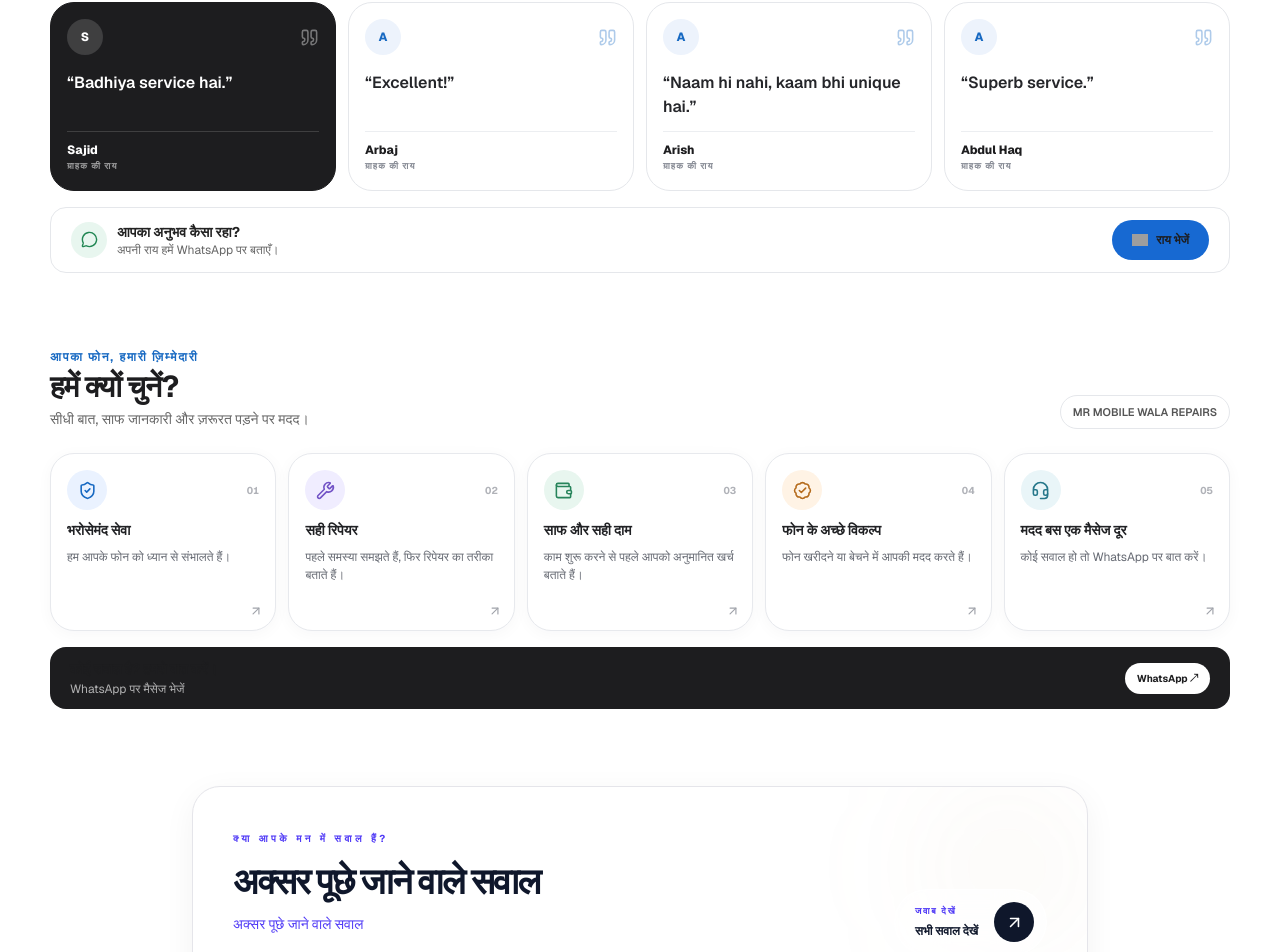
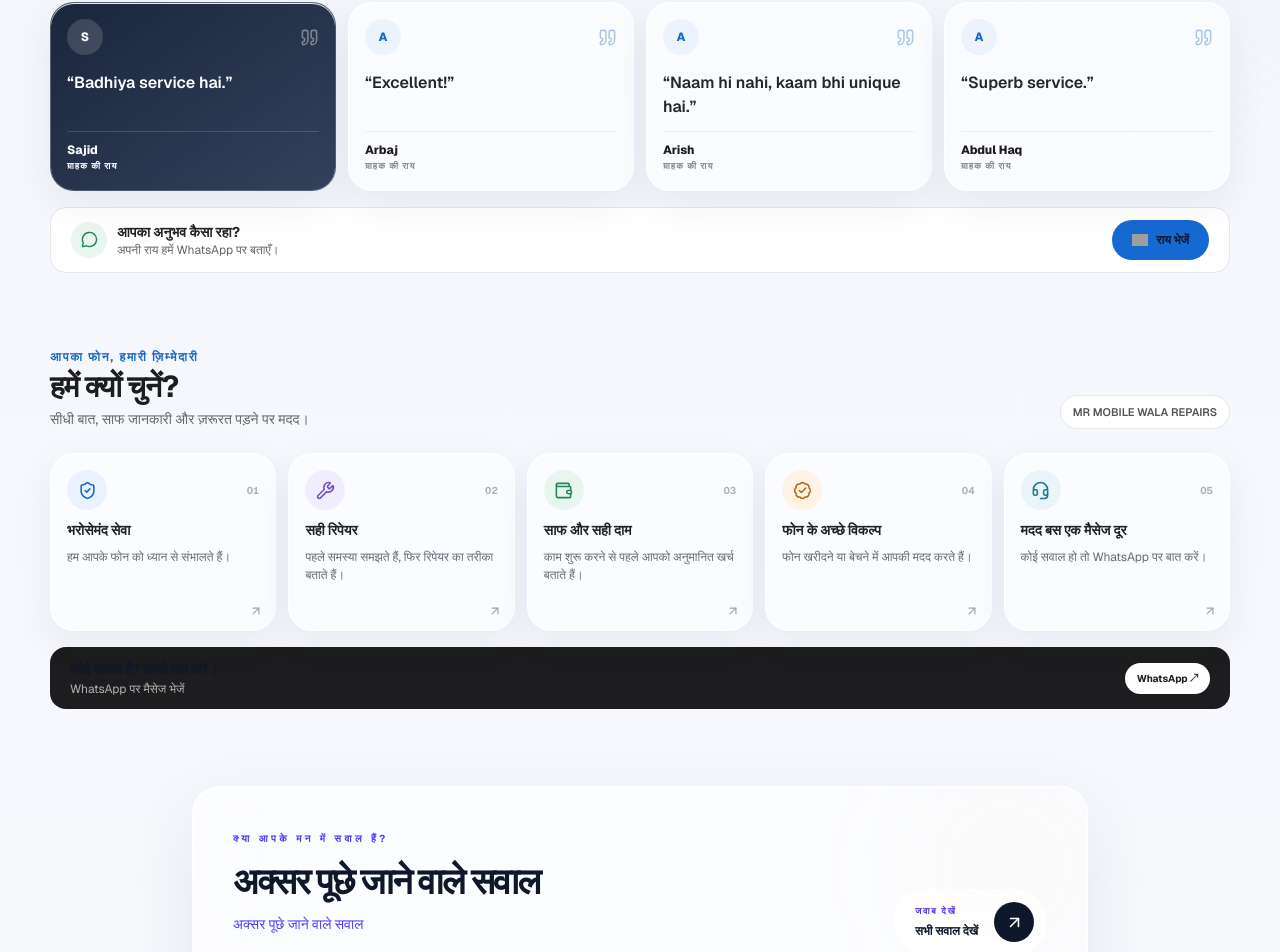
Before and after one commit to ShahbajKhan05/mr-mobile-wala-repairs, a Next.js app: page / in a window 1280 px wide. Shown: the part 2507-3459 px from the top of the page. Built offline with nearby package versions, Linux system fonts and the light colour scheme; grey boxes are pictures that could not be loaded.

Commit message:
feat(ui): add premium customer glassmorphism and silky hover motion

```diff
--- a/src/app/globals.css
+++ b/src/app/globals.css
@@ -504,3 +504,75 @@ svg {
     padding-right: 0.875rem !important;
   }
 }
+
+
+/* ========================================
+   CUSTOMER GLASSMORPHISM + SILKY MOTION
+   Scoped to the public customer experience.
+======================================== */
+.customer-site {
+  --customer-ink: #111827;
+  --customer-muted: #667085;
+  --customer-blue: #1769d2;
+  background: #f4f6fb;
+  background-image:
+    radial-gradient(ellipse at 8% 8%, rgba(194, 216, 255, .42), transparent 34%),
+    radial-gradient(ellipse at 92% 28%, rgba(225, 213, 255, .38), transparent 32%),
+    linear-gradient(180deg, #fbfcff 0%, #f3f6fb 52%, #fafbff 100%);
+  color: var(--customer-ink);
+}
+.customer-site .glass-page,
+.customer-site #services { background: transparent !important; }
+.customer-site .glass-panel,
+.customer-site .glass-card {
+  border: 1px solid rgba(255,255,255,.76);
+  background: rgba(255,255,255,.58);
+  box-shadow: 0 18px 55px rgba(32,48,82,.075), inset 0 1px 0 rgba(255,255,255,.92);
+  -webkit-backdrop-filter: blur(24px) saturate(155%);
+  backdrop-filter: blur(24px) saturate(155%);
+}
+.customer-site .glass-card { transition: transform .65s cubic-bezier(.2,.8,.2,1), box-shadow .65s cubic-bezier(.2,.8,.2,1), background .45s ease, border-color .45s ease; }
+.customer-site .glass-card:hover { transform: translate3d(0,-5px,0); background: rgba(255,255,255,.78); border-color: rgba(255,255,255,.96); box-shadow: 0 26px 70px rgba(32,48,82,.12), inset 0 1px 0 #fff; }
+.customer-site header nav { border-color: rgba(255,255,255,.78); background: rgba(255,255,255,.62); box-shadow: 0 12px 44px rgba(36,50,82,.09), inset 0 1px 0 rgba(255,255,255,.95); -webkit-backdrop-filter: blur(28px) saturate(170%); backdrop-filter: blur(28px) saturate(170%); }
+.customer-site #services a,
+.customer-site #why article,
+.customer-site #reviews article,
+.customer-site #reviews > div > div:last-child {
+  border-color: rgba(255,255,255,.82);
+  background: rgba(255,255,255,.57);
+  box-shadow: 0 14px 38px rgba(32,48,82,.065), inset 0 1px 0 rgba(255,255,255,.9);
+  -webkit-backdrop-filter: blur(20px) saturate(150%);
+  backdrop-filter: blur(20px) saturate(150%);
+  transition: transform .65s cubic-bezier(.2,.8,.2,1), box-shadow .65s cubic-bezier(.2,.8,.2,1), background .45s ease;
+}
+.customer-site #services a:hover,
+.customer-site #why article:hover,
+.customer-site #reviews article:hover { transform: translate3d(0,-5px,0); box-shadow: 0 25px 60px rgba(32,48,82,.12), inset 0 1px 0 #fff; }
+.customer-site #reviews article:first-child { background: linear-gradient(145deg, rgba(16,29,52,.96), rgba(35,49,78,.92)); border-color: rgba(255,255,255,.22); color: white; }
+.customer-site #reviews article:first-child p { color: white; }
+.customer-site #booking .glass-panel,
+.customer-site #faq .glass-panel { background: rgba(255,255,255,.62); border-color: rgba(255,255,255,.88); box-shadow: 0 24px 75px rgba(36,50,82,.09), inset 0 1px 0 #fff; -webkit-backdrop-filter: blur(26px) saturate(160%); backdrop-filter: blur(26px) saturate(160%); }
+.customer-site #booking input,
+.customer-site #booking select,
+.customer-site #booking textarea { background: rgba(255,255,255,.68); border-color: rgba(148,163,184,.25); -webkit-backdrop-filter: blur(12px); backdrop-filter: blur(12px); }
+.customer-site #booking input:focus,
+.customer-site #booking select:focus,
+.customer-site #booking textarea:focus { background: rgba(255,255,255,.94); border-color: #7da7e8; box-shadow: 0 0 0 4px rgba(23,105,210,.10); }
+.customer-site footer { background: rgba(255,255,255,.38); -webkit-backdrop-filter: blur(24px); backdrop-filter: blur(24px); }
+.customer-site .customer-hero { background: transparent; }
+.customer-site .customer-hero-visual { border: 1px solid rgba(255,255,255,.8); box-shadow: 0 30px 90px rgba(24,39,70,.16), 0 2px 8px rgba(24,39,70,.05); }
+.customer-site .customer-hero-primary { border-radius: 999px; box-shadow: 0 12px 28px rgba(23,105,210,.24); transition: transform .55s cubic-bezier(.2,.8,.2,1), box-shadow .55s ease; }
+.customer-site .customer-hero-primary:hover { transform: translate3d(0,-3px,0); box-shadow: 0 18px 38px rgba(23,105,210,.30); }
+.customer-site .customer-hero-secondary { border-radius: 999px; background: rgba(255,255,255,.62); border-color: rgba(255,255,255,.9); -webkit-backdrop-filter: blur(14px); backdrop-filter: blur(14px); transition: transform .55s cubic-bezier(.2,.8,.2,1), background .4s ease; }
+.customer-site .customer-hero-secondary:hover { transform: translate3d(0,-2px,0); background: rgba(255,255,255,.9); }
+.customer-site a, .customer-site button { touch-action: manipulation; }
+.customer-site a:focus-visible, .customer-site button:focus-visible { outline: 3px solid rgba(23,105,210,.55); outline-offset: 4px; }
+@media (max-width: 640px) {
+  .customer-site { background-image: radial-gradient(ellipse at 5% 0%, rgba(194,216,255,.36), transparent 38%), linear-gradient(180deg,#f9fbff,#f3f6fb 60%,#fafbff); }
+  .customer-site #services a, .customer-site #why article, .customer-site #reviews article { box-shadow: 0 10px 28px rgba(32,48,82,.06), inset 0 1px 0 rgba(255,255,255,.9); }
+  .customer-site #services a:hover, .customer-site #why article:hover, .customer-site #reviews article:hover { transform: none; }
+}
+@media (prefers-reduced-motion: reduce) {
+  .customer-site *, .customer-site *::before, .customer-site *::after { scroll-behavior: auto !important; transition-duration: .01ms !important; animation-duration: .01ms !important; }
+  .customer-site .glass-card:hover, .customer-site #services a:hover, .customer-site #why article:hover, .customer-site #reviews article:hover { transform: none; }
+}
```
